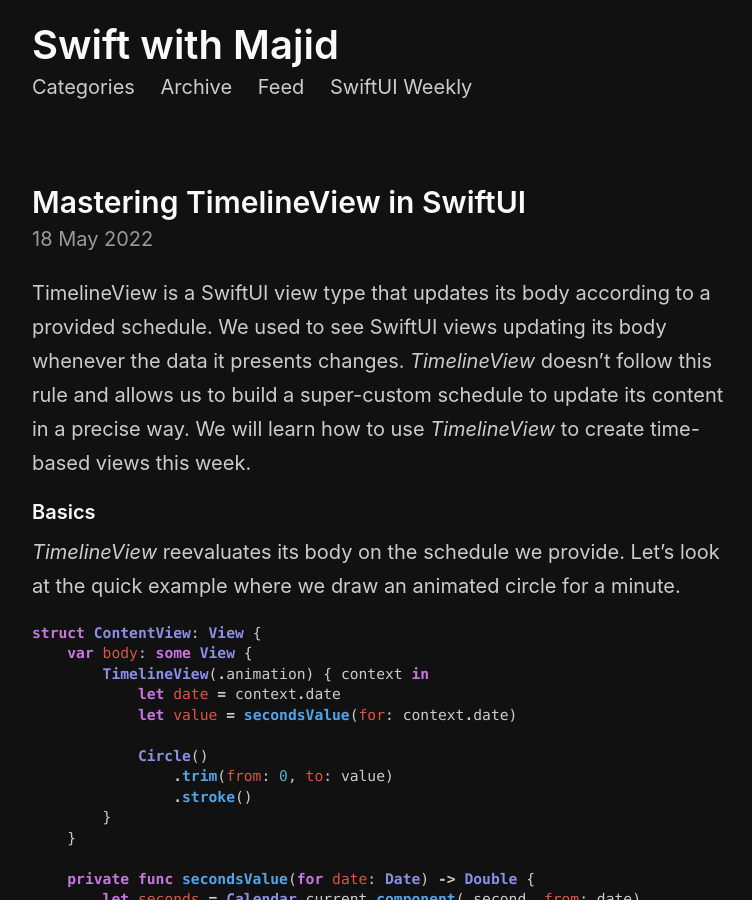
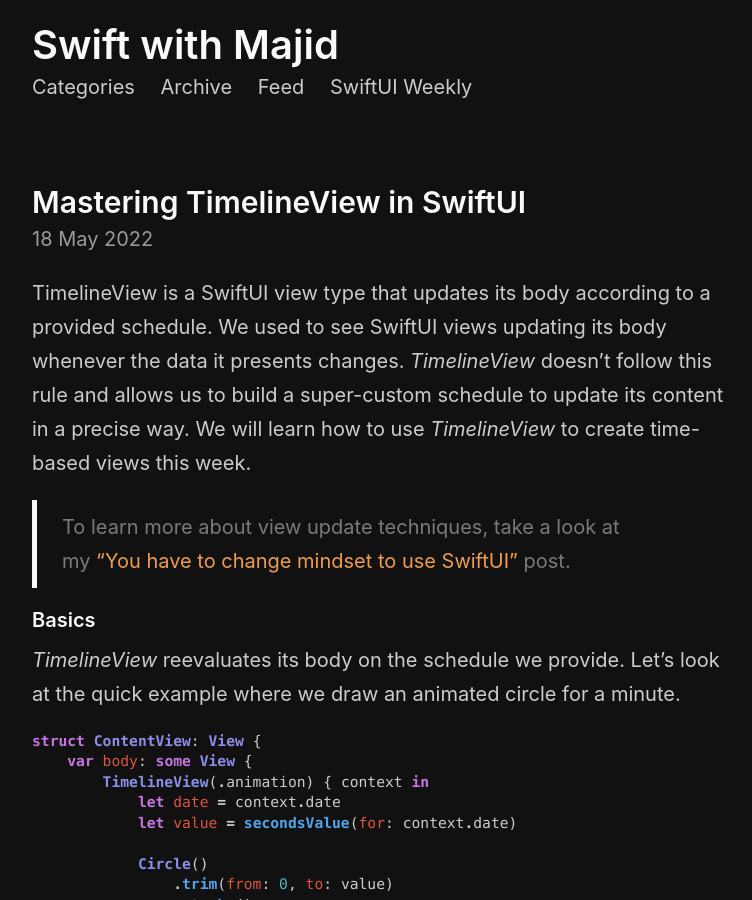
Before and after one commit to mecid/mecid.github.io, a Jekyll site: the page built from _posts/2022-05-18-mastering-timelineview-in-swiftui.md, in a window 1280 px wide and 900 px high. Shown: the whole window, without its empty margins (258-1010 px from the left). Built offline with Jekyll 4.4.1, drawn with Linux system fonts in a browser that asks for light colours.

Commit message:
reference post added to timeline view post

```diff
--- a/_posts/2022-05-18-mastering-timelineview-in-swiftui.md
+++ b/_posts/2022-05-18-mastering-timelineview-in-swiftui.md
@@ -6,6 +6,8 @@
 ---
 
 TimelineView is a SwiftUI view type that updates its body according to a provided schedule. We used to see SwiftUI views updating its body whenever the data it presents changes. *TimelineView* doesn't follow this rule and allows us to build a super-custom schedule to update its content in a precise way. We will learn how to use *TimelineView* to create time-based views this week.
+
+> To learn more about view update techniques, take a look at my ["You have to change mindset to use SwiftUI"](https://swiftwithmajid.com/2019/11/19/you-have-to-change-mindset-to-use-swiftui/) post.
 
 #### Basics
 *TimelineView* reevaluates its body on the schedule we provide. Let's look at the quick example where we draw an animated circle for a minute.
```
